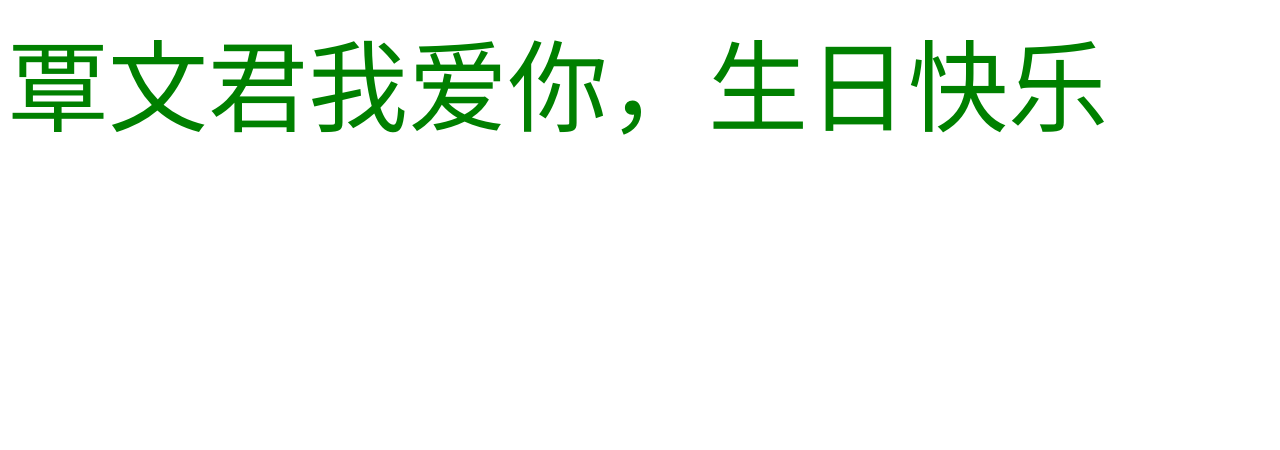
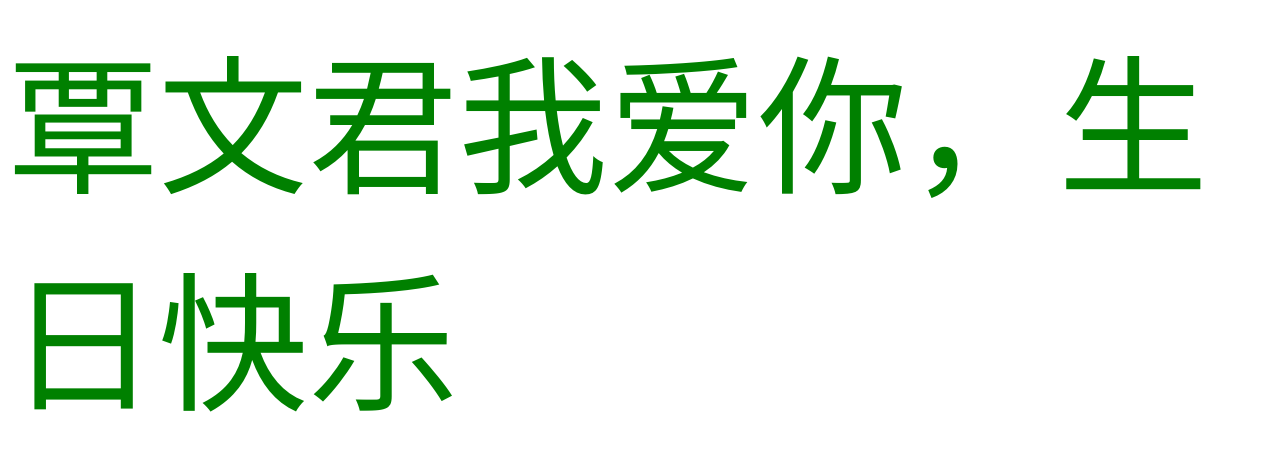
Before and after one commit to 52695504/52695504.github.io, a plain HTML site: page index.html in a window 1280 px wide. Drawn offline with Linux system fonts and the light colour scheme.

Commit message:
Update index.html

```diff
--- a/index.html
+++ b/index.html
@@ -1 +1 @@
-<p><font style="font-size:100px;" face="arial" color="green">覃文君我爱你，生日快乐</p>
+<p><font style="font-size:150px;" face="arial" color="green">覃文君我爱你，生日快乐</p>
```
